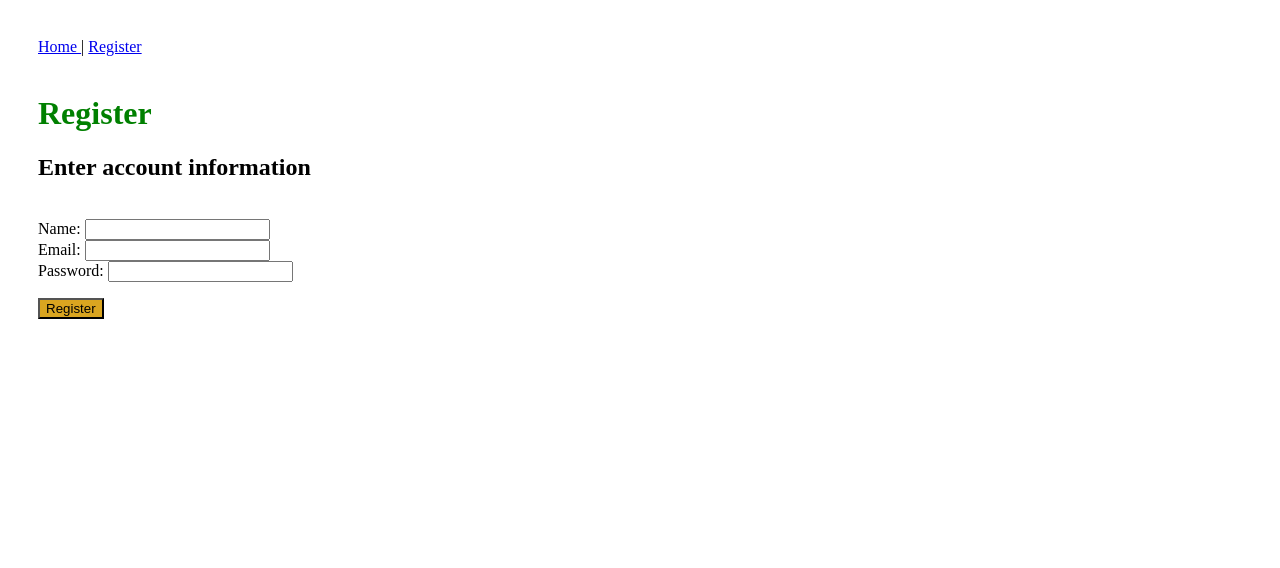
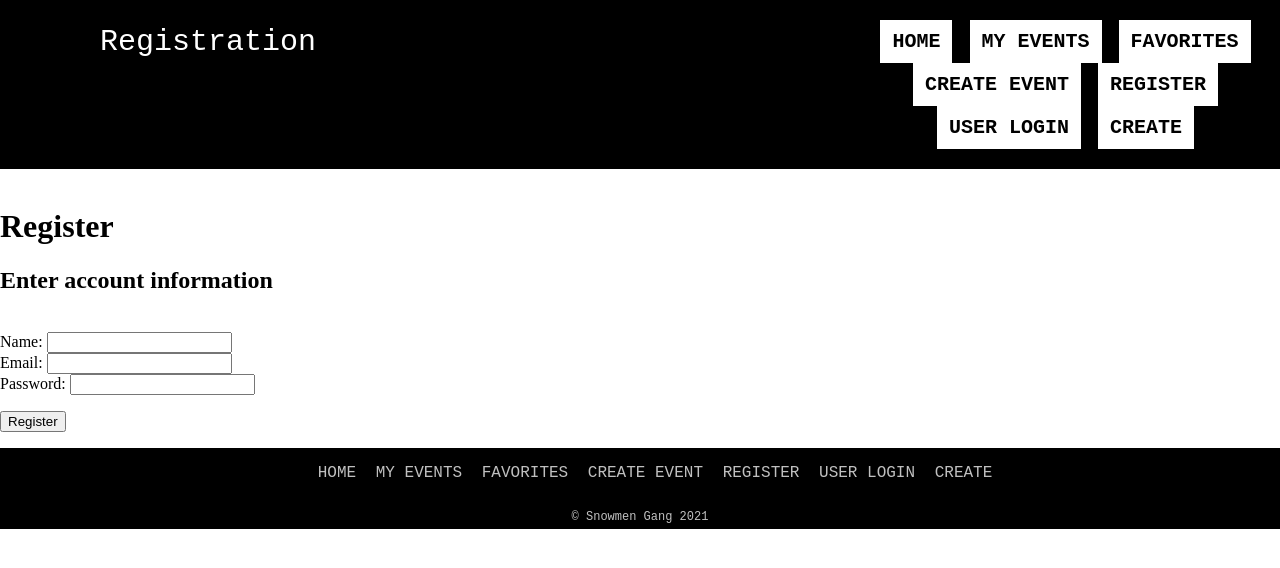
Before and after one commit to beauseate/Cyber_Snowmen_3155_Project, a Flask app: page /register in a window 1280 px wide. Shown: the top 568 px of the page. Run offline with Flask 2, Linux system fonts and the light colour scheme.

Commit message:
Added new header and footer files to Home and Registration pages

```diff
--- a/Templates/Registration.html
+++ b/Templates/Registration.html
@@ -1,24 +1,41 @@
 <!DOCTYPE html>
+
 <html lang="en">
-    <head>
-        <meta charset="utf-8">
-        <meta name="viewport" content="width=device-width, initial-scale=1">
-        <meta name="description" content="User registration">
-        <title>Registration</title>
-        <!-- styles -->
-        <link rel="stylesheet" href="{{ url_for('static', filename='Registration.css') }}">
+<head>
+	<title>Cyber Snowmen Header & Footer Template</title>
+	<!-- Meta tag for description -->
+	<meta name="description" content="header and footer">
+	<!-- Meta tag for author -->
+	<meta name="author" content="Cyber Snowmen">
+	<!-- Meta tag for character encoding -->
+	<meta charset="utf-8">
+	<!-- External Stylesheet -->
+	<link rel="stylesheet" href="{{ url_for('static', filename='header_footer.css') }}">
+</head>
 
+<body>
+	<div class="wrapper">
+	<header>
+		<!-- Header contents -->
+		<div class="topnav">
+			<a href="#" class="page-title">Registration</a>
+			<!-- Header navigation -->
+			<nav class="nav-ul">
+				<ul class="nav-ul-center">
+					<li><a href="/index">Home</a></li>
+					<li><a href="#">My Events</a></li>
+					<li><a href="#">Favorites</a></li>
+					<li><a href="#" >Create Event</a></li>
+                    <li><a href="/register" >Register</a></li>
+					<li><a href="#" >User Login</a></li>
+					<li><a href="#" >Create </a></li><!-- idk what this is-->
+				</ul>
+			</nav>
+		</div>
+	</header>
 
-        <nav>
-
-		<a href="/index"> Home </a> |
-		<a href="/register"> Register</a>
-
-	    </nav>
-    </head>
-
-    <body>
-        <br>
+	<main>
+		<br>
         <h1>Register</h1>
         <h2>Enter account information</h2>
         <br>
@@ -35,8 +52,27 @@
                   {% endif %}
 
         </form>
+	</main>
 
-    </body>
-
-
+	<footer>
+		<!-- Footer contents -->
+		<div class="botnav">
+			<!-- Footer navigation -->
+			<nav class="nav-ul">
+				<ul>
+					<li><a href="/index">Home</a></li>
+					<li><a href="#">My Events</a></li>
+					<li><a href="#">Favorites</a></li>
+					<li><a href="#" >Create Event</a></li>
+                    <li><a href="/register" >Register</a></li>
+					<li><a href="#" >User Login</a></li>
+					<li><a href="#" >Create </a></li><!-- idk what this is-->
+				</ul>
+			</nav>
+			<!-- Copyright -->
+			<p id="copyright">&copy; Snowmen Gang 2021</p>
+		</div>
+	</footer>
+	</div>
+</body>
 </html>
```
Also changed, not shown: Templates/Home.html (+56 -22 lines).
